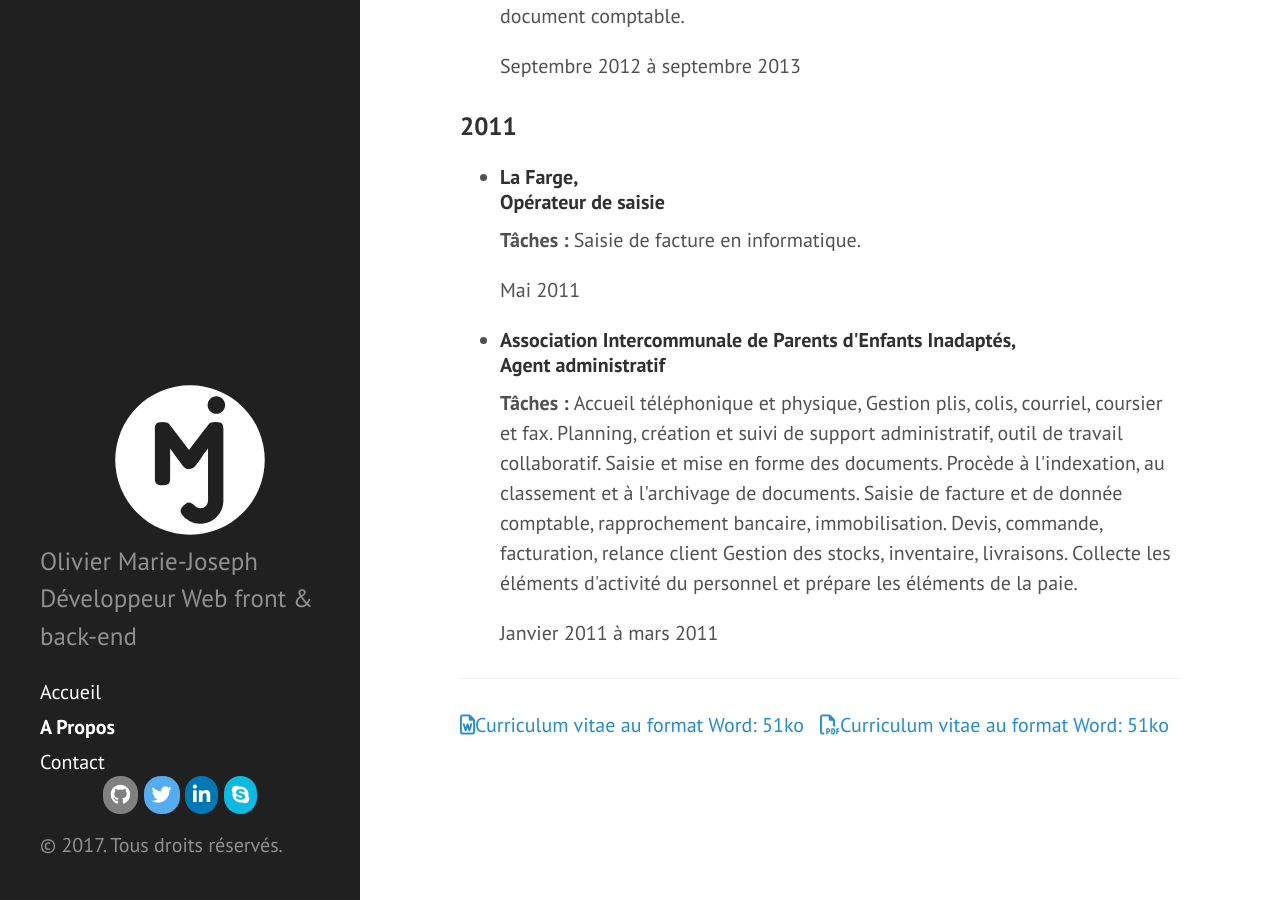
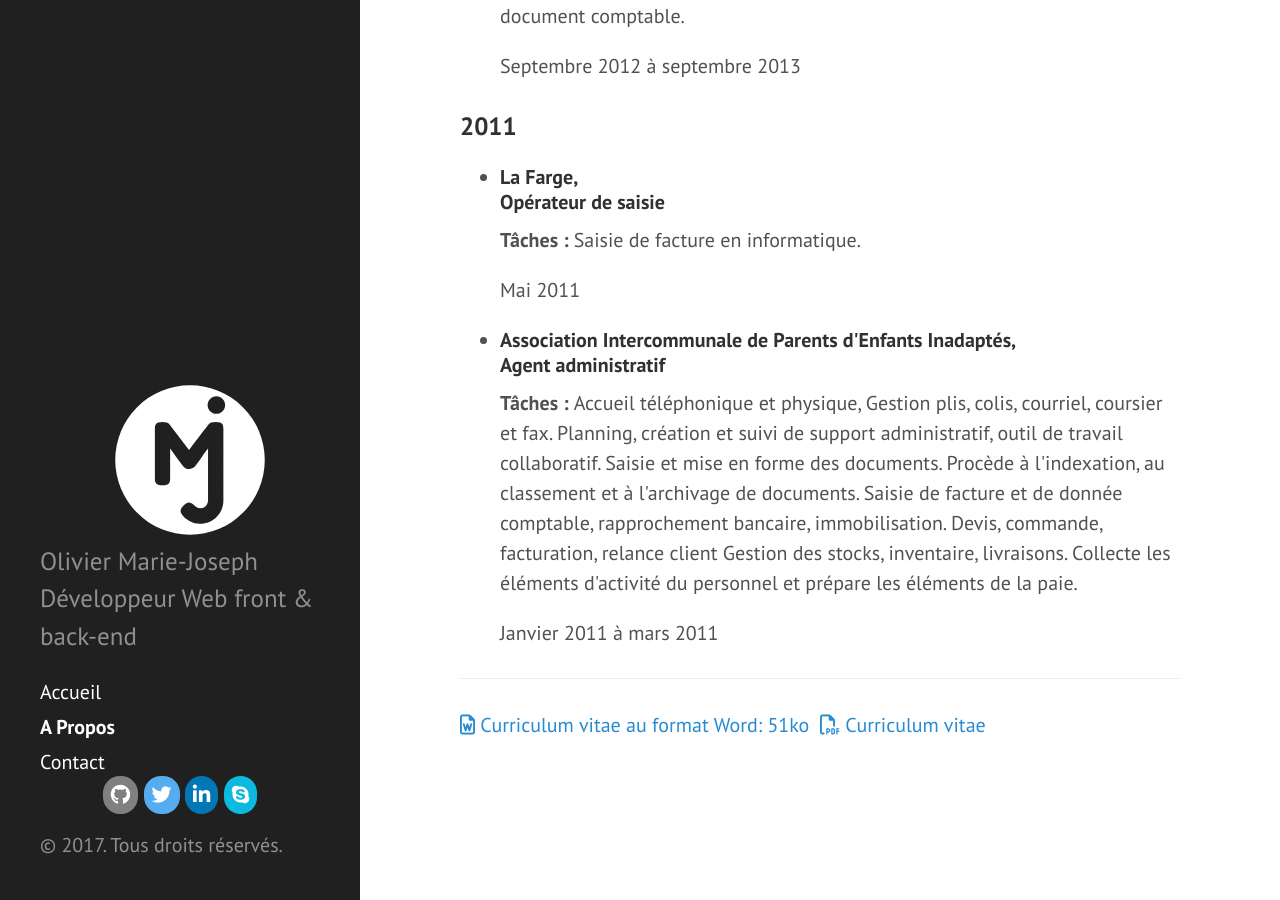
Before and after one commit to olivier-mj/olivier-mj.github.io, a Jekyll site: the page built from apropos.md, in a window 1280 px wide and 900 px high, scrolled down 2889 px. Built offline with Jekyll 4.4.1, drawn with Linux system fonts in a browser that asks for light colours; nearby versions of some CDN libraries.

Commit message:
Updated apropos.md

```diff
--- a/apropos.md
+++ b/apropos.md
@@ -246,9 +246,9 @@ ici vous retrouverez :
 -----
 <div class="download grid-2">
 	<div class="doc">
-        <a href="{{ site.url }}/download/cv-web-developpeur-marie-joseph-ol.doc" target="_blank"><i class="fa fa-file-word-o" aria-hidden="true"></i>Curriculum vitae au format Word: 51ko</a>
+        <a href="{{ site.url }}/download/cv-web-developpeur-marie-joseph-ol.doc" target="_blank"><i class="fa fa-file-word-o" aria-hidden="true"></i> Curriculum vitae au format Word: 51ko</a>
     </div>
     <div class="pdf">
-    	<a href="{{ site.url }}/download/cv-web-developpeur-marie-joseph-ol.pdf" target="_blank"><i class="fa fa-file-pdf-o" aria-hidden="true"></i>Curriculum vitae au format Word: 51ko</a>
+    	<a href="{{ site.url }}/download/cv-web-developpeur-marie-joseph-ol.pdf" target="_blank" alt="Curriculum vitae au format Word: 51ko"><i class="fa fa-file-pdf-o" aria-hidden="true"></i> Curriculum vitae</a>
     </div>
 </div>
```
